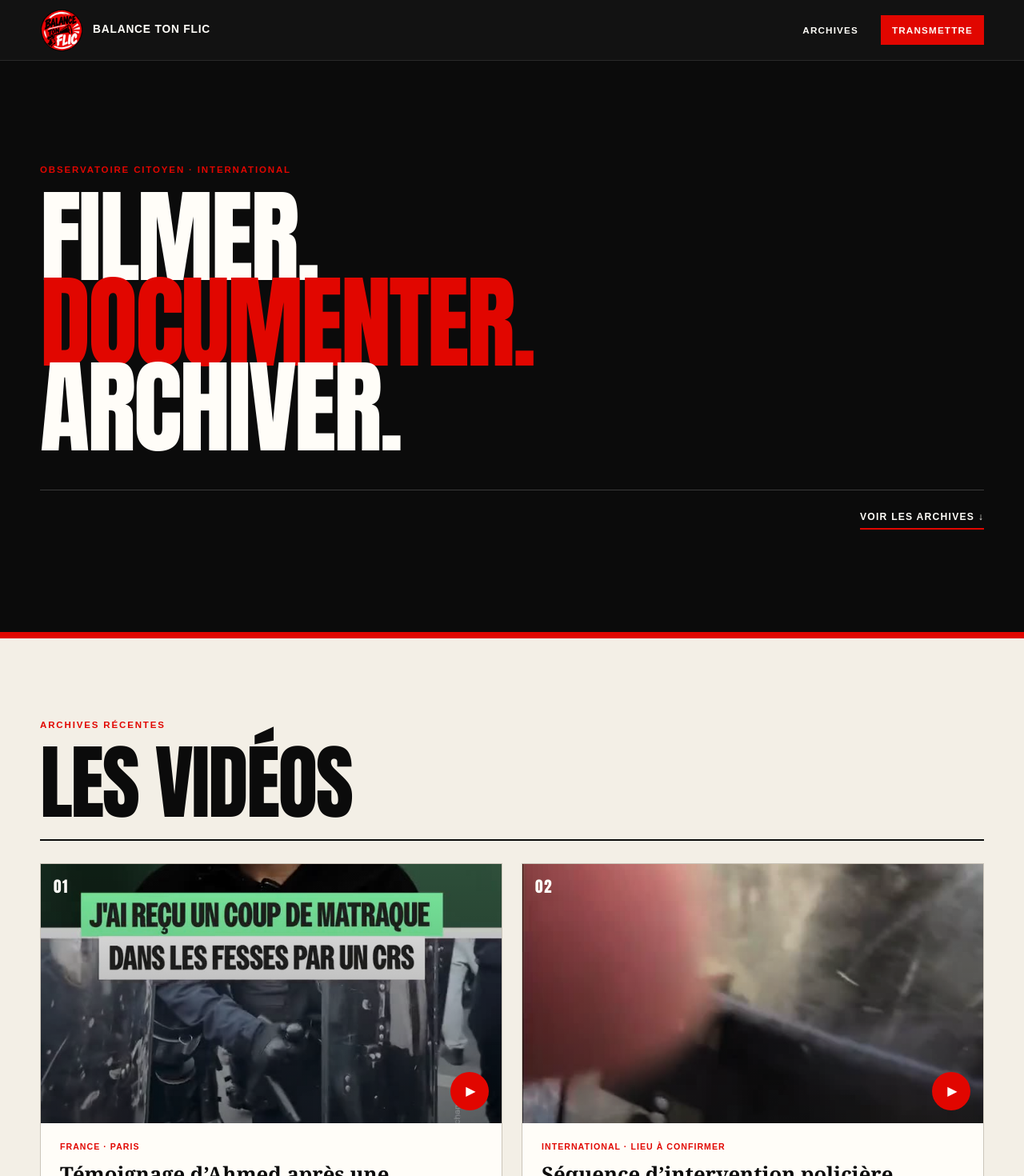
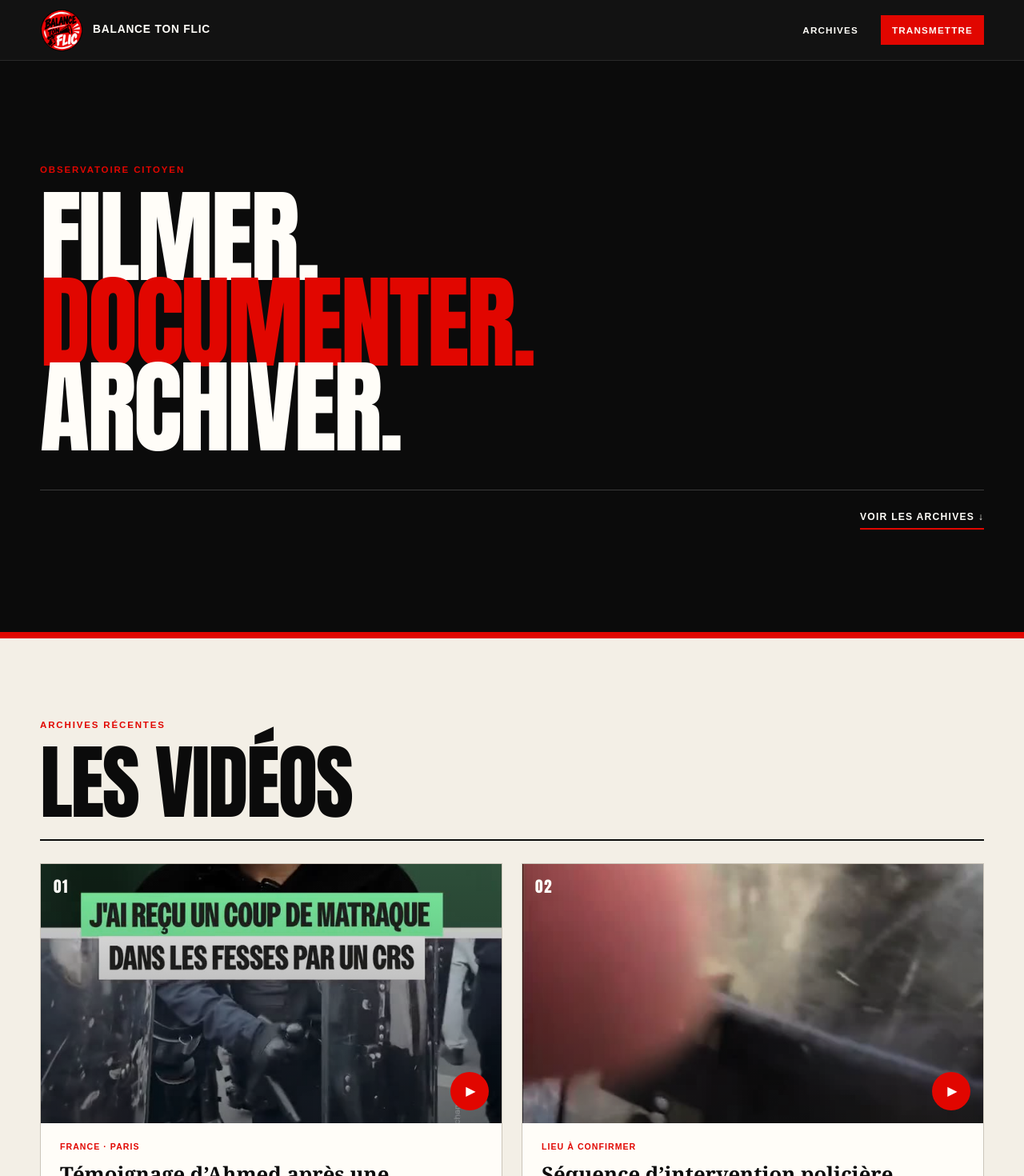
Before and after one commit to IceliosPY/BalanceTonFlic, an Angular app: page / in a window 1280 px wide. Shown: the top 1470 px of the page at 80% size. Built offline with nearby package versions, Linux system fonts and the light colour scheme.

Commit message:
Remove international wording

```diff
--- a/public/data/incidents.json
+++ b/public/data/incidents.json
@@ -22,7 +22,7 @@
     "description": "",
     "date": "Publié le 17 octobre 2026",
     "city": "Lieu à confirmer",
-    "country": "International",
+    "country": "",
     "category": "Intervention",
     "status": "À documenter",
     "verified": false,
@@ -39,7 +39,7 @@
     "description": "Montage publié par Cerveaux Non Disponibles présentant plusieurs séquences de personnes identifiées par le compte comme des policiers prenant des produits dans des magasins aux vitrines cassées. Le lieu, la date des faits et les circonstances restent à confirmer indépendamment.",
     "date": "Publié le 18 octobre 2026",
     "city": "Lieu à confirmer",
-    "country": "International",
+    "country": "",
     "category": "Comportement policier",
     "status": "À confirmer",
     "verified": false,
--- a/src/app/components/hero/hero.component.html
+++ b/src/app/components/hero/hero.component.html
@@ -1,6 +1,6 @@
 <section class="hero" aria-labelledby="hero-title">
   <div class="hero-inner section-shell">
-    <p class="eyebrow">Observatoire citoyen · International</p>
+    <p class="eyebrow">Observatoire citoyen</p>
     <h1 id="hero-title">Filmer.<br><em>Documenter.</em><br>Archiver.</h1>
     <div class="hero-summary">
       <a href="#observatoire">Voir les archives <span aria-hidden="true">↓</span></a>
--- a/src/app/components/observatory/observatory.component.html
+++ b/src/app/components/observatory/observatory.component.html
@@ -20,7 +20,7 @@
             <span class="play-mark" aria-hidden="true">▶</span>
           </div>
           <div class="card-body">
-            <p class="card-meta">{{ incident.country }} · {{ incident.city }}</p>
+            <p class="card-meta">@if (incident.country) { {{ incident.country }} · }{{ incident.city }}</p>
             <h3>{{ incident.title }}</h3>
             <footer><span>Voir la vidéo →</span></footer>
           </div>
@@ -39,7 +39,7 @@
       }
     </div>
     <div class="dialog-content">
-      <p class="card-meta">{{ incident.country }} · {{ incident.city }} · {{ incident.date }}</p>
+      <p class="card-meta">@if (incident.country) { {{ incident.country }} · }{{ incident.city }} · {{ incident.date }}</p>
       <h2 id="dialog-title">{{ incident.title }}</h2>
       <div class="dialog-actions">
         <a class="button button-primary" [href]="incident.audioUrl" download>Télécharger l’audio ↓</a>
--- a/src/index.html
+++ b/src/index.html
@@ -5,7 +5,7 @@
     <title>Balance ton flic — Observatoire des violences policières</title>
     <base href="/">
     <meta name="viewport" content="width=device-width, initial-scale=1">
-    <meta name="description" content="Balance ton flic — observatoire international, indépendant et documenté des violences policières.">
+    <meta name="description" content="Balance ton flic — observatoire indépendant et documenté des violences policières.">
     <meta name="theme-color" content="#e10600">
     <link rel="icon" type="image/svg+xml" href="assets/mark.svg">
   </head>
```
Also changed, not shown: 1 other file (tests, documents, lock files or other folders).
